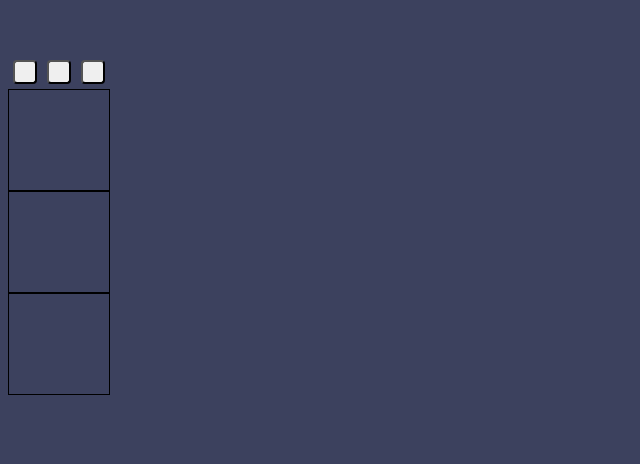
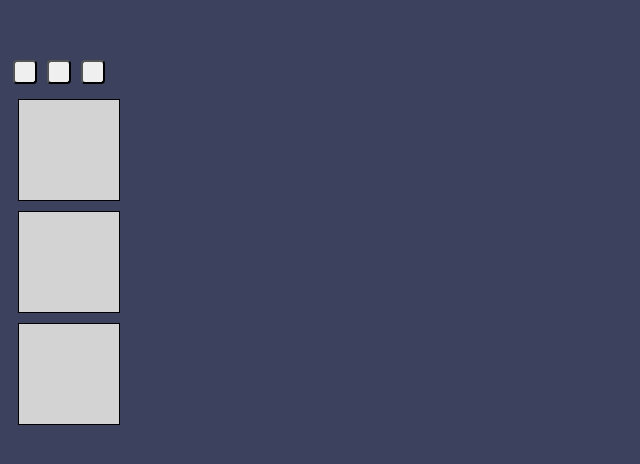
Before and after one commit to acciojob/passing-handler-prop-react-Ritesh-Harge1, a React app: page / in a window 1280 px wide. Shown: the part 102-566 px from the top of the page, without its empty margins (0-640 px from the left). Built offline with nearby package versions, Linux system fonts and the light colour scheme.

Commit message:
Update Selection.js

```diff
--- a/src/components/Selection.js
+++ b/src/components/Selection.js
@@ -1,23 +1,18 @@
-import React, { useState, useEffect } from "react";
+import React from "react";
 
-const Selection = ({ color }) => {
-  const [bgColor, setBgColor] = useState("");
-
-  useEffect(() => {
-    setBgColor(color);
-  }, [color]);
-
+function Selection({ selectedColor }) {
   return (
     <div
       className="fix-box"
       style={{
         width: "100px",
         height: "100px",
-        border: "1px solid black",
-        backgroundColor: bgColor,
+        margin: "10px",
+        backgroundColor: selectedColor || "lightgray",
+        border: "1px solid #000",
       }}
     ></div>
   );
-};
+}
 
 export default Selection;
```
